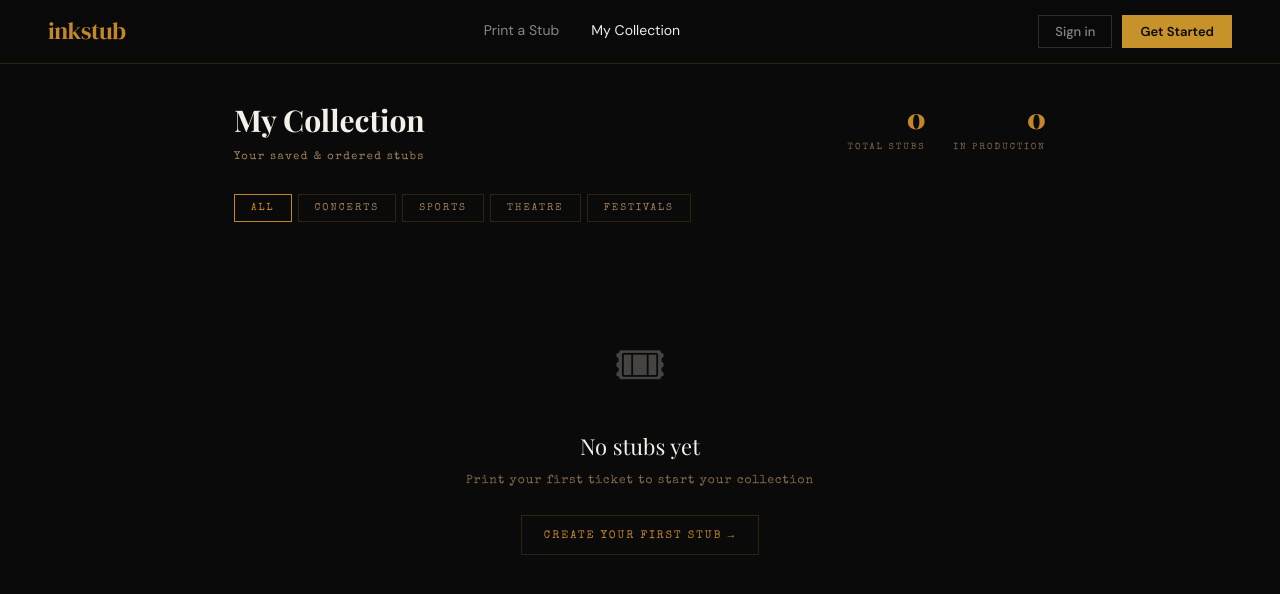
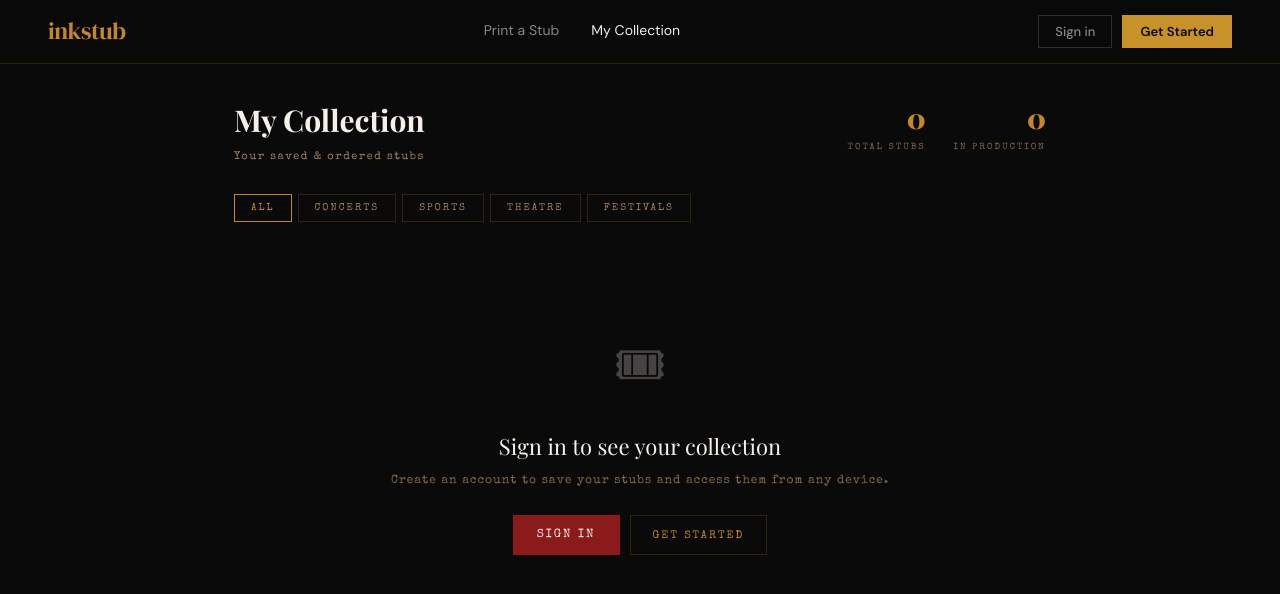
Before and after one commit to inkstub/inkstub, a plain HTML site: page app.html in a window 1280 px wide. Both pictures are taken after a click on the button "My Collection". Drawn offline with nearby package versions, Linux system fonts and the light colour scheme.

Commit message:
Add files via upload

```diff
--- a/app.html
+++ b/app.html
@@ -1789,9 +1789,15 @@ nav {
           <button onclick="signOut()" style="font-size:12px;color:#888880;background:none;border:none;cursor:pointer;padding:4px 8px;font-family:'DM Sans',sans-serif">Sign out</button>
         </div>`;
     } else {
+      // Clear local collection on sign out
+      collection = [];
       authDiv.innerHTML = `
         <button onclick="openSignIn()" style="font-family:'DM Sans',sans-serif;font-size:13px;font-weight:500;color:#888880;background:transparent;border:1px solid #2e2e2e;padding:7px 16px;cursor:pointer">Sign in</button>
         <button onclick="openSignUp()" style="font-family:'DM Sans',sans-serif;font-size:13px;font-weight:600;color:#0A0A0A;background:#C8922A;border:none;padding:8px 18px;cursor:pointer">Get Started</button>`;
+      // Re-render collection view if it's active
+      if (document.getElementById('view-collection')?.classList.contains('active')) {
+        renderCollection('all');
+      }
     }
   }
   initAuth(onUserChange);
@@ -2095,7 +2101,13 @@ function initNav() {
 function switchView(name) {
   document.querySelectorAll('.view').forEach(v => v.classList.remove('active'));
   document.getElementById('view-' + name).classList.add('active');
-  if (name === 'collection') renderCollection('all');
+  if (name === 'collection') {
+    if (currentUser) {
+      renderCollection('all');
+    } else {
+      renderCollection('all'); // renderCollection handles the auth prompt when not logged in
+    }
+  }
   window.scrollTo({ top: 0, behavior: 'smooth' });
 }
 
@@ -2326,6 +2338,23 @@ function updateStats() {
 
 function renderCollection(filter) {
   const grid = document.getElementById('stubsGrid');
+  if (!grid) return;
+
+  // If not signed in, show auth prompt
+  if (!currentUser) {
+    grid.innerHTML = `
+      <div class="empty-state">
+        <div class="empty-icon">🎟</div>
+        <p class="empty-title">Sign in to see your collection</p>
+        <p class="empty-sub">Create an account to save your stubs and access them from any device.</p>
+        <div style="display:flex;gap:10px;justify-content:center;flex-wrap:wrap">
+          <button class="btn-primary" onclick="openSignIn()">Sign In</button>
+          <button class="btn-secondary" onclick="openSignUp()">Get Started</button>
+        </div>
+      </div>`;
+    return;
+  }
+
   const items = filter === 'all' ? collection : collection.filter(c => c.type === filter);
 
   if (items.length === 0) {
```
